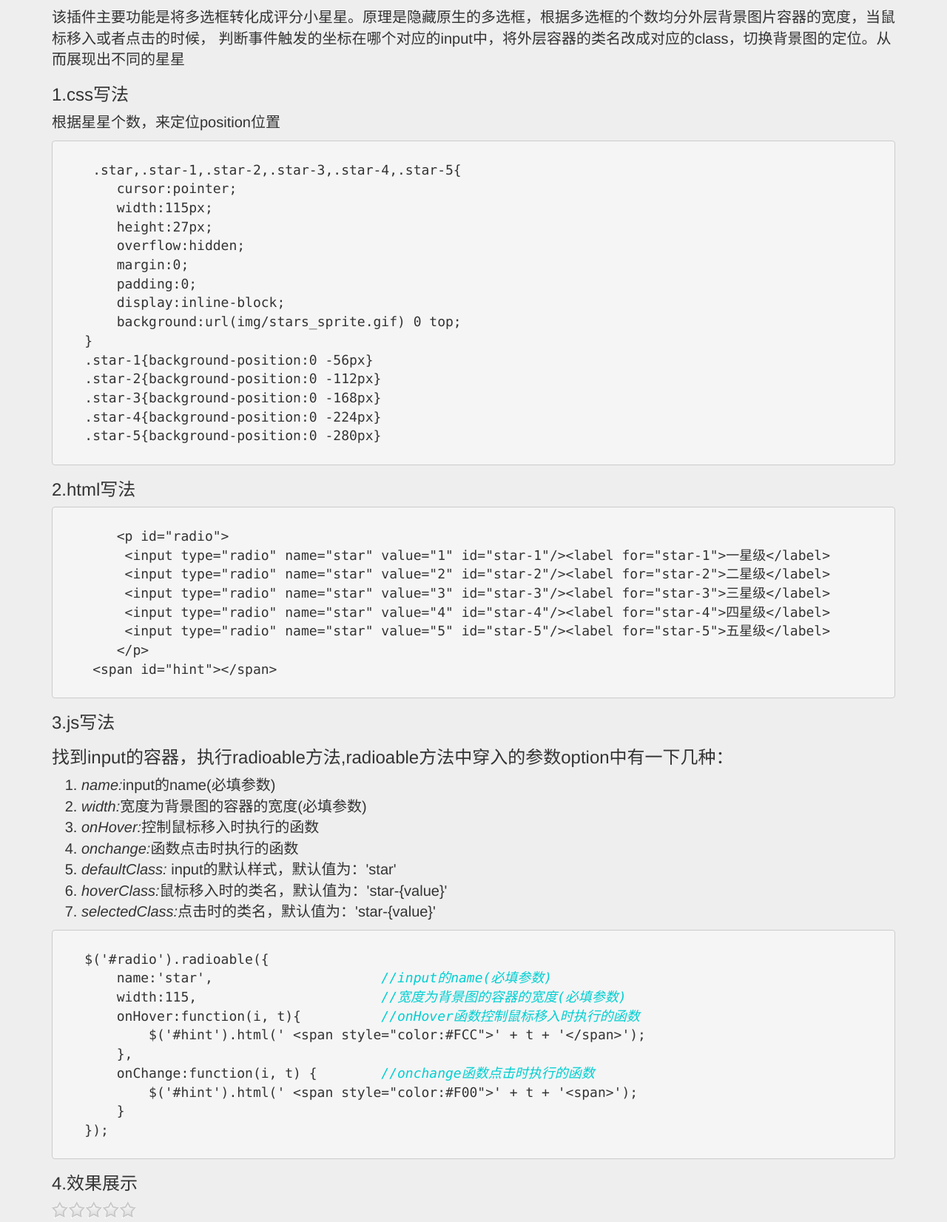
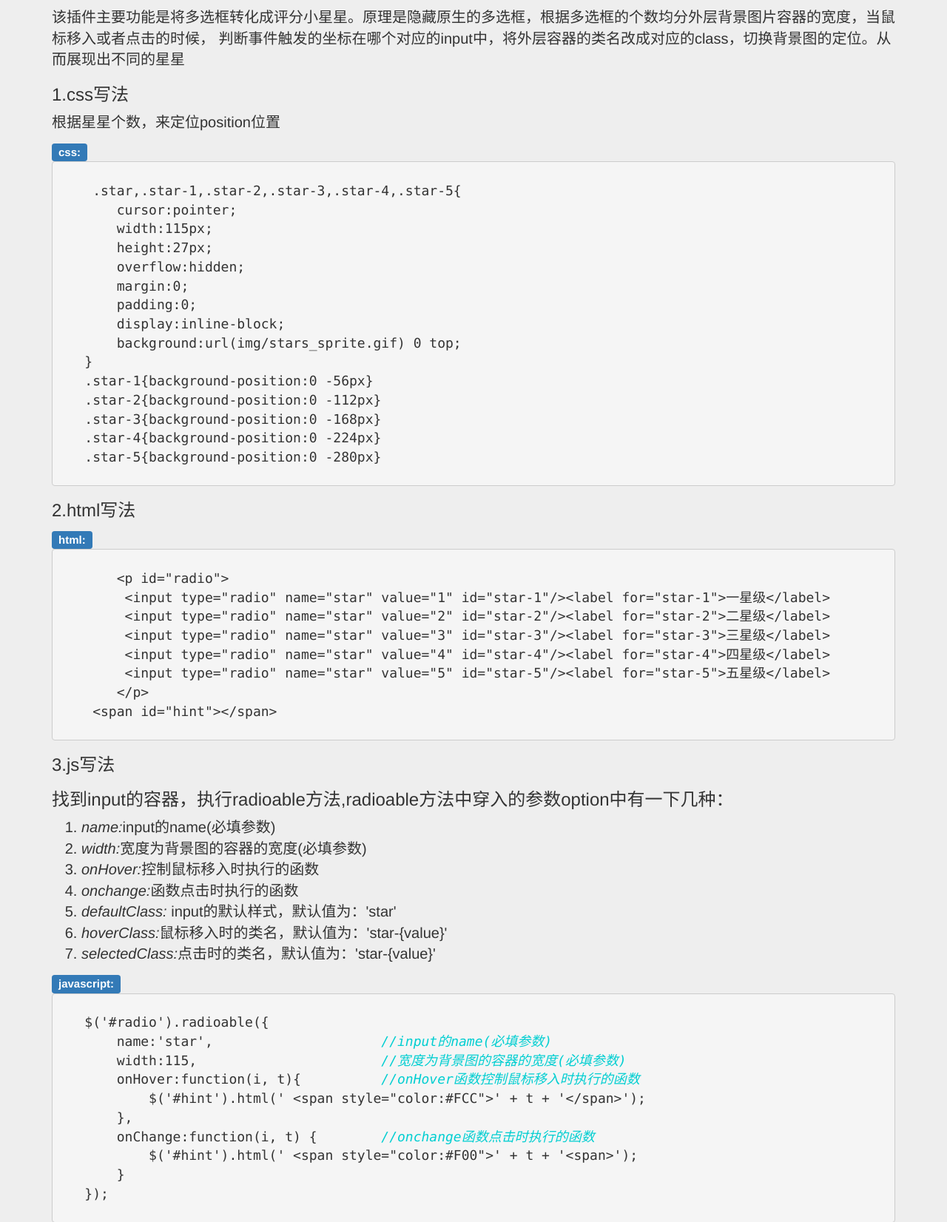
Before and after one commit to golegen/hapj, a PHP site: page /example/js/ui/radioable.php in a window 1280 px wide. Shown: the part 174-1826 px from the top of the page at 74% size. Run offline with PHP 8.4, Linux system fonts and the light colour scheme; some libraries are stand-ins or nearby versions.

Commit message:
radio样式

```diff
--- a/example/js/ui/radioable.php
+++ b/example/js/ui/radioable.php
@@ -8,6 +8,7 @@ include '../../include/header.phtml';
     判断事件触发的坐标在哪个对应的input中，将外层容器的类名改成对应的class，切换背景图的定位。从而展现出不同的星星</p>
 <h3>1.css写法</h3>
 <p>根据星星个数，来定位position位置</p>
+    <label class="label label-primary">css:</label>
 <pre>
     <code class="html">
      .star,.star-1,.star-2,.star-3,.star-4,.star-5{
@@ -28,6 +29,7 @@ include '../../include/header.phtml';
     </code>
 </pre>
 <h3>2.html写法</h3>
+    <label class="label label-primary">html:</label>
 <pre>
     <code class="html">
         &lt;p id="radio"&gt;
@@ -51,6 +53,7 @@ include '../../include/header.phtml';
     <li><i>hoverClass:</i>鼠标移入时的类名，默认值为：'star-{value}'</li>
     <li><i>selectedClass:</i>点击时的类名，默认值为：'star-{value}'</li>
 </ol>
+    <label class="label label-primary">javascript:</label>
 <pre>
     <code class="html">
     $('#radio').radioable({
```
